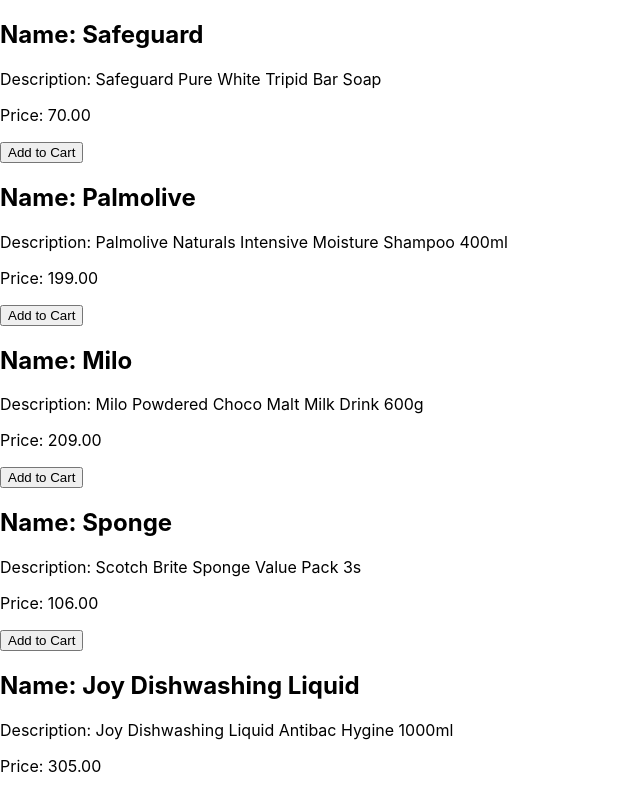
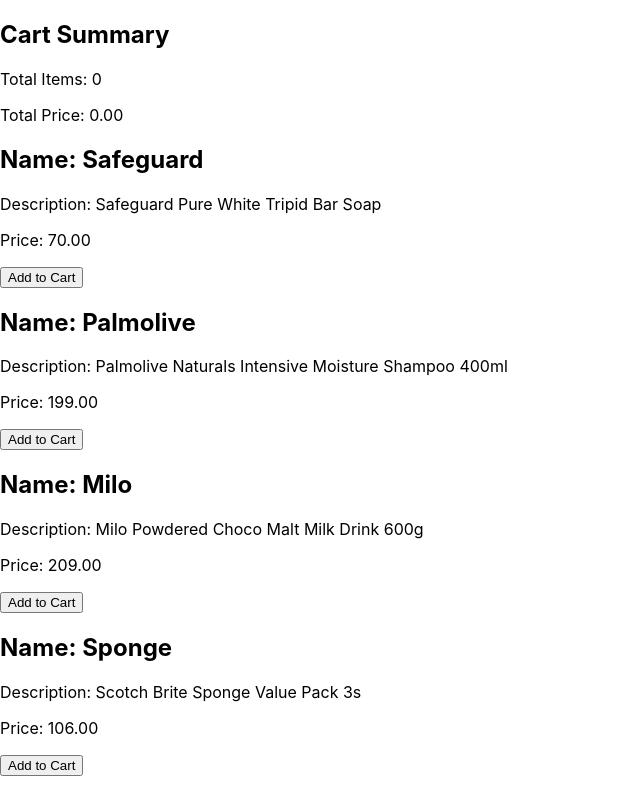
Before and after one commit to xChronoa/midterm_act1, a React (Create React App) app: page / in a window 1280 px wide. Shown: the top 791 px of the page, without its empty margins (0-640 px from the left). Built offline with nearby package versions, Linux system fonts and the light colour scheme.

Commit message:
Update Product.js
Cart Summary

```diff
--- a/src/components/Product.js
+++ b/src/components/Product.js
@@ -44,6 +44,20 @@ const Product = () => {
 
     return(
         <>
+            {/* D. Cart Summary */}
+            <div id="cart-summary">
+                <h2>Cart Summary</h2>
+                <p>Total Items: {cart.length}</p>
+                <p>Total Price: {totalPrice.toFixed(2)}</p>
+
+                {/* Display product in the cart */}
+                <ul>
+                    {cart.map((item, index) => (
+                        <li key={index}>{item.name} - {item.price.toFixed(2)} - Quantity: {item.quantity}</li>
+                    ))}
+                </ul>
+            </div>
+
             {/* Add each individual product information to product information component */}
             <div id="products">
                 {products.map((product, index) => (
```
